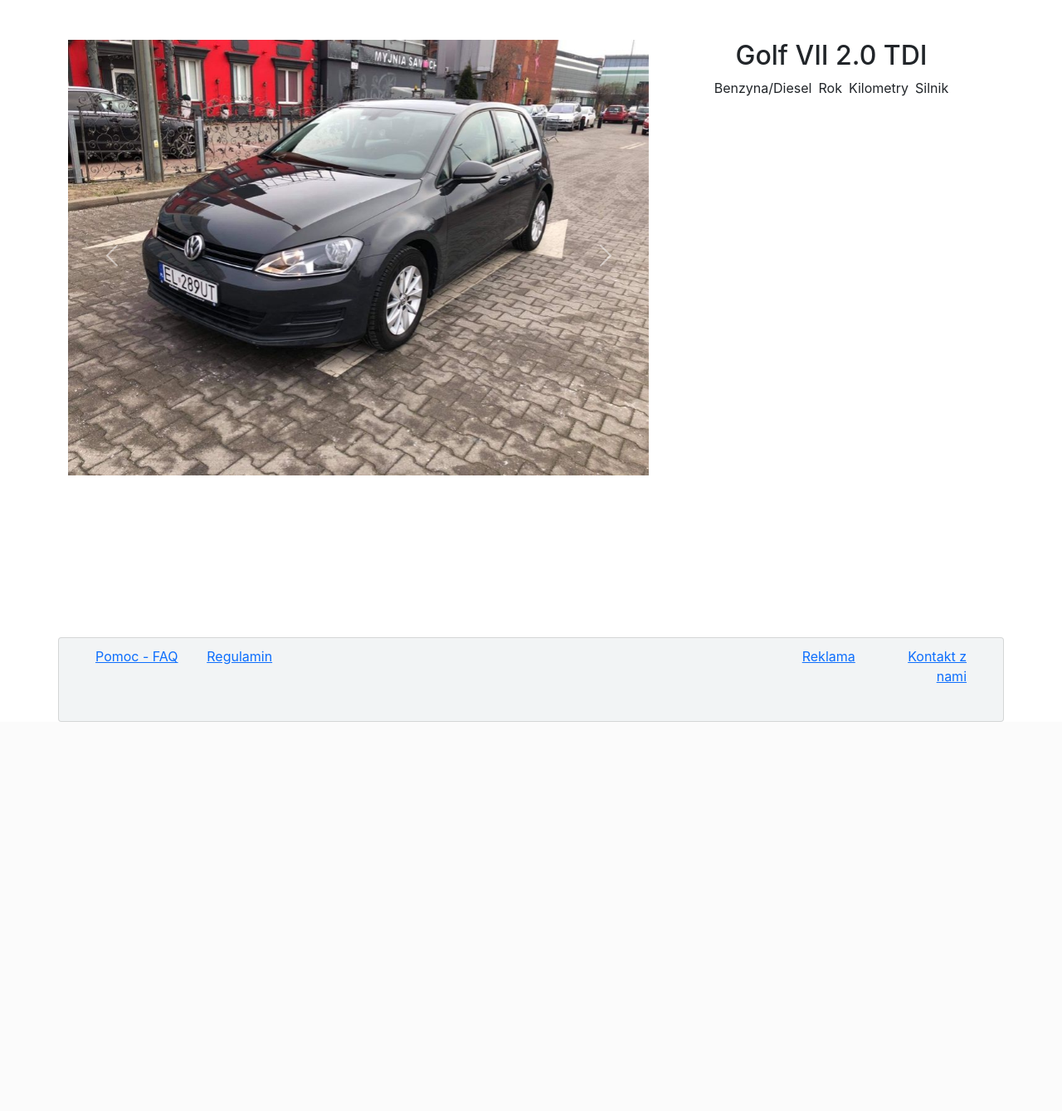
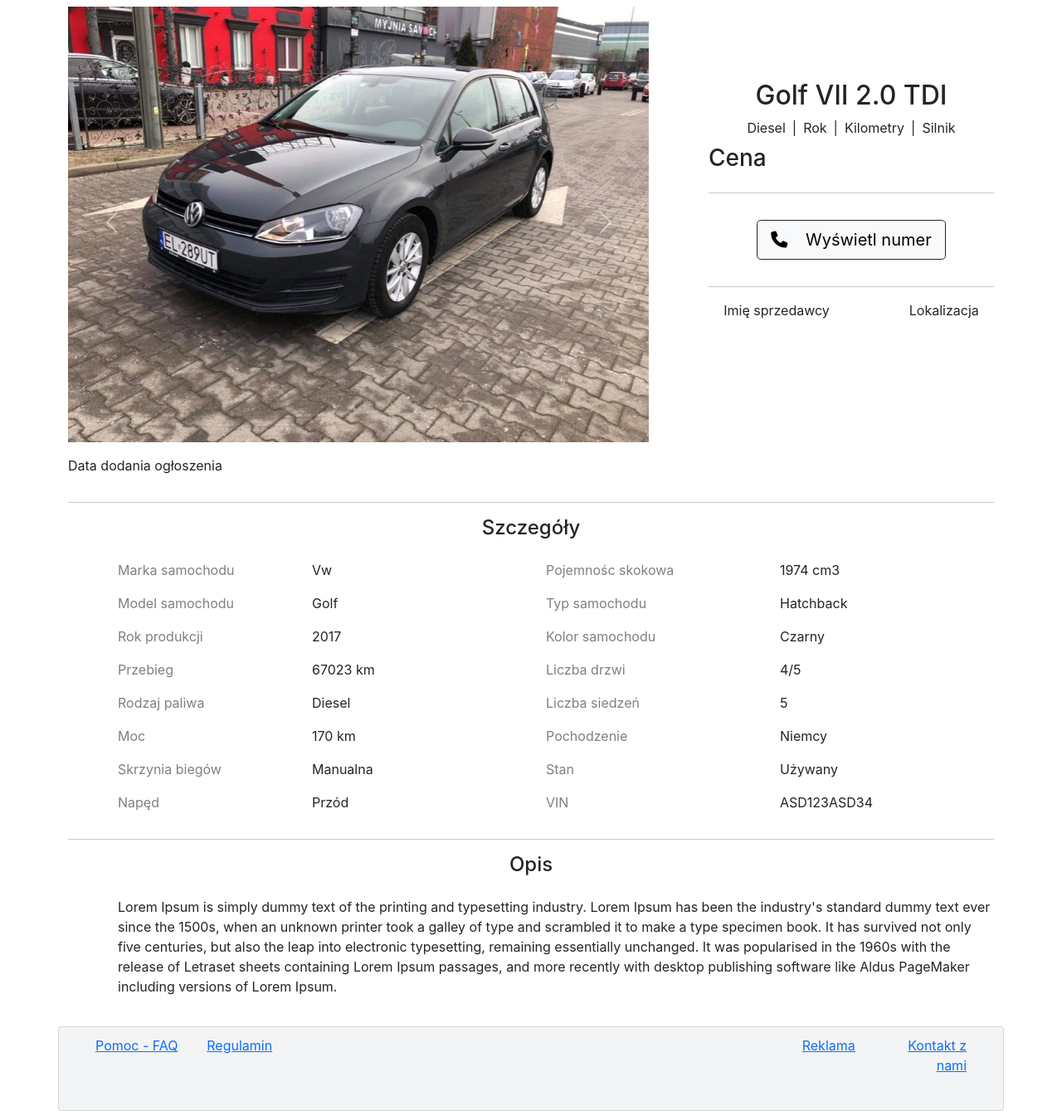
Before and after one commit to teo0098/moto, a PHP site: page /frontend/views/offer.php in a window 1280 px wide. Shown: the part 76-1415 px from the top of the page at 83% size. Before the commit the page ends 946 px from the top, so only its background shows below. Run offline with PHP 8.4, Linux system fonts and the light colour scheme; some libraries are stand-ins or nearby versions.

Commit message:
Create offers page

```diff
--- a/frontend/views/offer.php
+++ b/frontend/views/offer.php
@@ -22,8 +22,8 @@
 
     <div class="container">
         <div class="row">
-            <div class="col mt-5">
-                <div id="carouselExampleControls" class="carousel slide imgslid" data-bs-ride="carousel">
+            <div class="col mt-2">
+                <div id="carouselExampleControls" class="carousel slide imgslid h-auto" data-bs-ride="carousel">
                     <div class="carousel-inner">
                         <div class="carousel-item active">
                             <img src="../assets/golfvii1.jpg" class="d-block w-100" alt="...">
@@ -42,14 +42,91 @@
                         <span class="carousel-control-next-icon" aria-hidden="true"></span>
                     </button>
                 </div>
+                <p class="mt-3"> Data dodania ogłoszenia </p>
             </div>
-            <div class="col mt-5">
-                <h2 class="d-flex justify-content-center">Golf VII 2.0 TDI</h2>
-                <div class="d-flex justify-content-center card-image-overlay mt-2">
-                    <span class="">Benzyna/Diesel</span>
+            <div class="col mt-5 ms-5">
+                <h2 class="d-flex justify-content-center mt-5">Golf VII 2.0 TDI</h2>
+                <div class="d-flex justify-content-center mt-2">
+                    <span class="">Diesel</span>
+                    <span class="ms-2">|</span>
                     <span class="ms-2">Rok</span>
+                    <span class="ms-2">|</span>
                     <span class="ms-2">Kilometry</span>
+                    <span class="ms-2">|</span>
                     <span class="ms-2">Silnik</span>
+                </div>
+                <div class="d-flex justify-content-left mt-2">
+                    <h3 class="">Cena</h3>
+                </div>
+                <hr>
+                <div class="d-flex justify-content-center">
+                    <button class="btn btn-lg btn-light border-dark btn-block center mt-3 mb-3" type="submit"><i class="fa fa-phone me-3"></i> Wyświetl numer </button>
+                </div>
+                <hr>
+                <div class="d-flex justify-content-center mt-2">
+                    <span class="me-5">Imię sprzedawcy</span>
+                    <span class="ms-5">Lokalizacja</span>
+                </div>
+            </div>
+        </div>
+        <div class="row">
+            <div class="col">
+                <hr>
+                <div class="d-flex justify-content-center">
+                    <h4 class="d-flex justify-content-center"> Szczegóły </h4>
+                </div>
+                <div class="row d-flex justify-content-center mt-3 ms-5">
+                    <div class="col text-black-50">
+                        <p class="">Marka samochodu</p>
+                        <p class="">Model samochodu</p>
+                        <p class="">Rok produkcji</p>
+                        <p class="">Przebieg</sp>
+                        <p class="">Rodzaj paliwa</p>
+                        <p class="">Moc</p>
+                        <p class="">Skrzynia biegów</p>
+                        <p class="">Napęd</p>
+                    </div>
+                    <div class="col me-5">
+                        <p class="">Vw</p>
+                        <p class="">Golf</p>
+                        <p class="">2017</p>
+                        <p class="">67023 km</sp>
+                        <p class="">Diesel</p>
+                        <p class="">170 km</p>
+                        <p class="">Manualna</p>
+                        <p class="">Przód</p>
+                    </div>
+                    <div class="col text-black-50 me-5">
+                        <p class="">Pojemnośc skokowa</p>
+                        <p class="">Typ samochodu</p>
+                        <p class="">Kolor samochodu</p>
+                        <p class="">Liczba drzwi</sp>
+                        <p class="">Liczba siedzeń</p>
+                        <p class="">Pochodzenie</p>
+                        <p class="">Stan</p>
+                        <p class="">VIN</p>
+                    </div>
+                    <div class="col me-5">
+                        <p class="">1974 cm3</p>
+                        <p class="">Hatchback</p>
+                        <p class="">Czarny</p>
+                        <p class="">4/5</sp>
+                        <p class="">5</p>
+                        <p class="">Niemcy</p>
+                        <p class="">Używany</p>
+                        <p class="">ASD123ASD34</p>
+                    </div>
+                </div>
+                <hr>
+            </div>
+        </div>
+        <div class="row">
+            <div class="col">
+                <div class="d-flex justify-content-center">
+                    <h4 class="d-flex justify-content-center"> Opis </h4>
+                </div>
+                <div class="row d-flex justify-content-center mt-3 ms-5">
+                    <p> Lorem Ipsum is simply dummy text of the printing and typesetting industry. Lorem Ipsum has been the industry's standard dummy text ever since the 1500s, when an unknown printer took a galley of type and scrambled it to make a type specimen book. It has survived not only five centuries, but also the leap into electronic typesetting, remaining essentially unchanged. It was popularised in the 1960s with the release of Letraset sheets containing Lorem Ipsum passages, and more recently with desktop publishing software like Aldus PageMaker including versions of Lorem Ipsum.</p>
                 </div>
             </div>
         </div>
```
